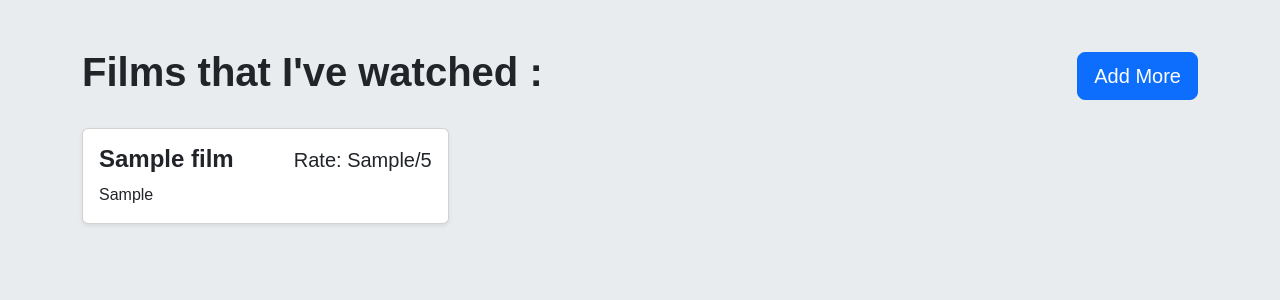
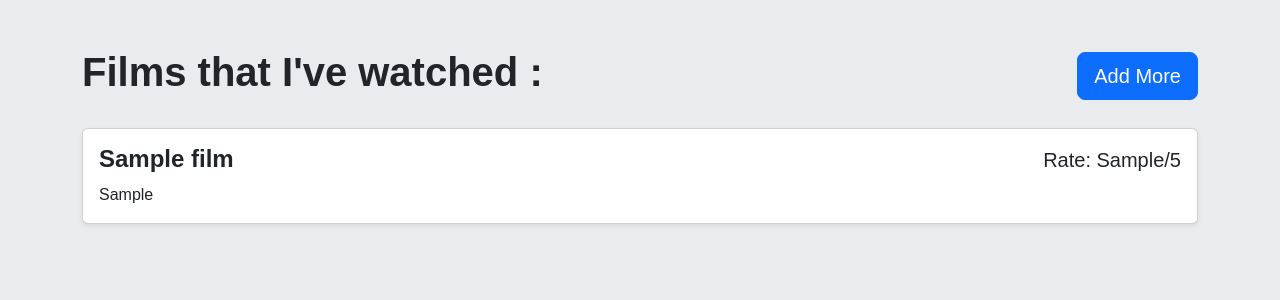
Before and after one commit to Source-Code-Praktikum-Web-24/pertemuan-3-php-sql, a PHP site: page / in a window 1280 px wide. Shown: the top 300 px of the page. Run offline with PHP 8.4, Linux system fonts and the light colour scheme; tables that the repository leaves empty or names only in its code hold one stand-in row (values such as "Sample post"); some web fonts are replaced.

Commit message:
refactor: restructure film card layout in index.php for improved readability

```diff
--- a/index.php
+++ b/index.php
@@ -24,10 +24,9 @@ $result = mysqli_query(mysql: $conn, query: $query);
             <a href="tambah.php" class="btn btn-primary btn-lg">Add More</a>
         </div>
 
-        <div class="row g-2">
+        <div class="cards-wrap">
             <?php while ($row = mysqli_fetch_assoc($result)) { ?>
-                <div class="col-md-4">
-                    <div class="card h-100 shadow-sm">
+                <article class="film-card card h-100 shadow-sm">
                     <div class="card-body">
 
                         <div class="d-flex justify-content-between">
@@ -44,8 +43,7 @@ $result = mysqli_query(mysql: $conn, query: $query);
                             <?php echo htmlspecialchars($row['ulasan']); ?>
                         </p>
                     </div>
-                    </div>
-                </div>
+                </article>
             <?php } ?>
         </div>
 
```
Lines whose indentation alone changed are shown as unchanged.
